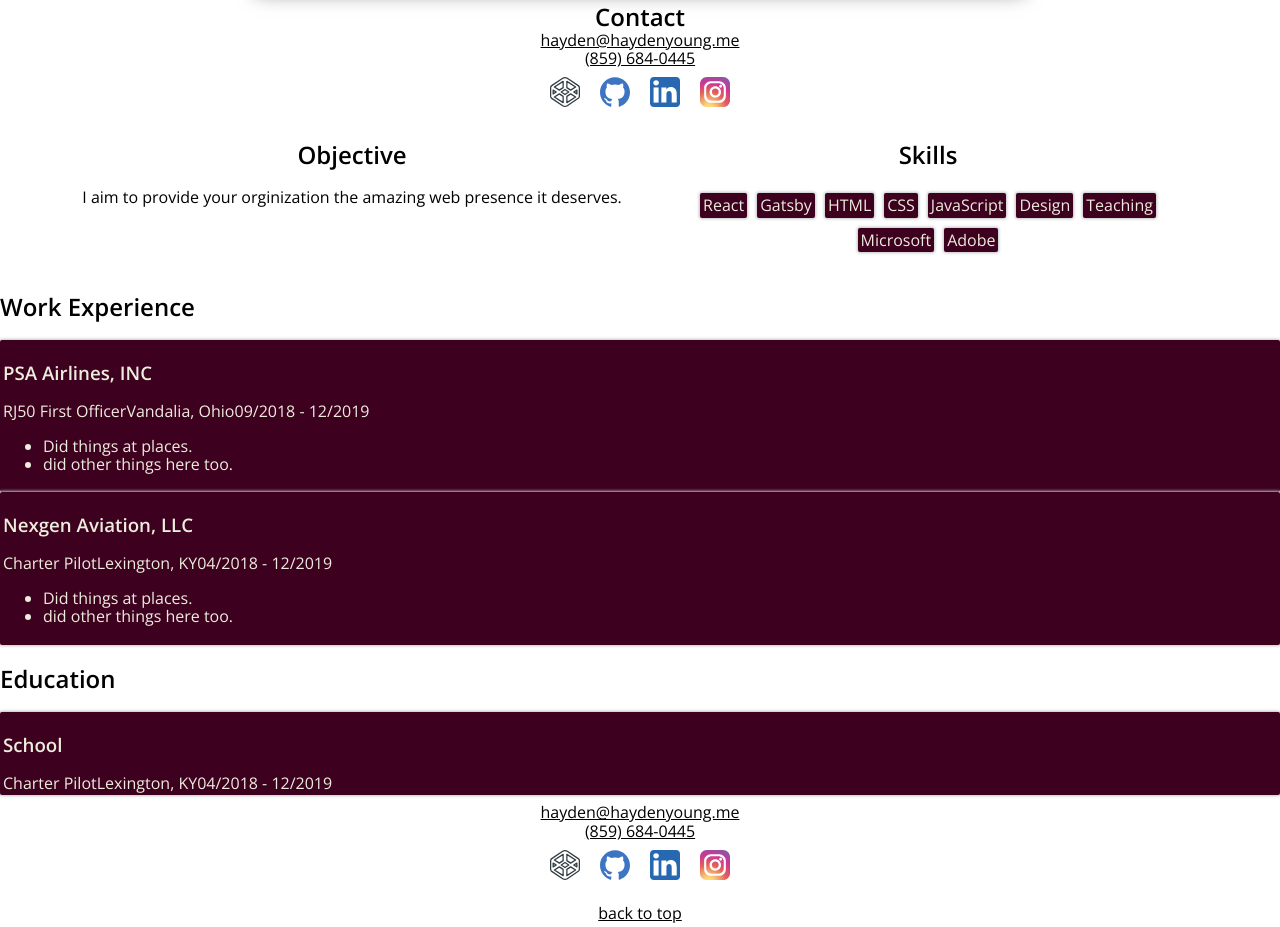
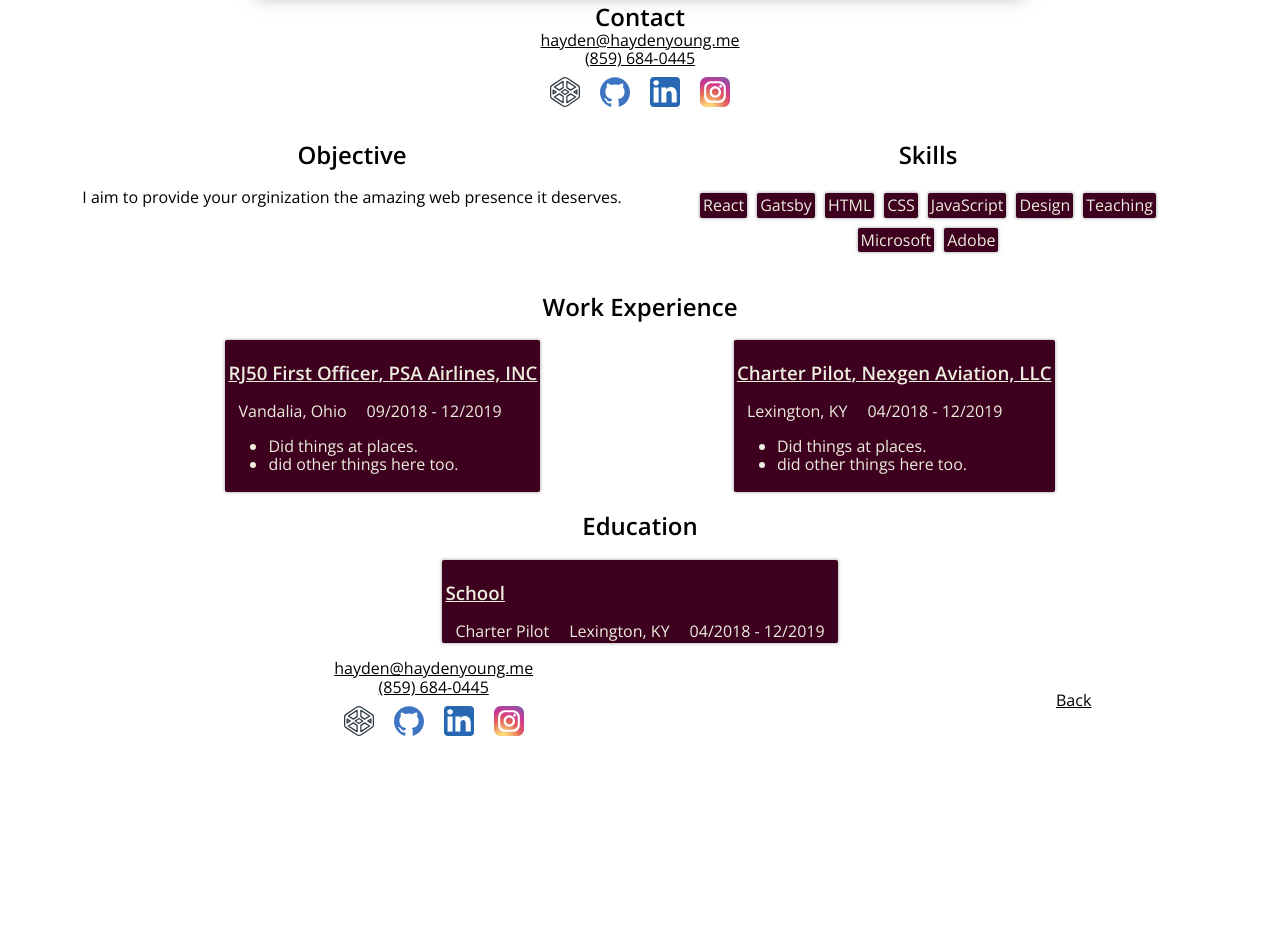
Before and after one commit to ztlhayden/resume_site_template, a Gatsby site: page / in a window 1280 px wide. Shown: the part 780-1707 px from the top of the page. After the commit the page ends 1537 px from the top, so only its background shows below. Built offline with nearby package versions, Linux system fonts and the light colour scheme; Gatsby itself is replaced by a stand-in of ours.

Commit message:
style footer

```diff
--- a/src/components/Contact/Contact.jsx
+++ b/src/components/Contact/Contact.jsx
@@ -24,10 +24,9 @@ const Contact = () => {
           <li><a href={`mailto: ${data.email}`}>{data.email}</a></li>
           <li><a href={`tel:+1 ${data.phone}`}>{data.phone}</a></li>
         </ul>
+
+        <SocialMedia />
       </div>
-
-      <SocialMedia />
-
     </div>
   )
 }
--- a/src/components/Experiance.jsx
+++ b/src/components/Experiance.jsx
@@ -36,8 +36,7 @@ const Experience = () => {
               const exp = i.node
               if (exp.frontmatter.school === false ) {
                 return <div className="item_container card" key={exp.id}>
-                        <h3>{exp.frontmatter.employer}</h3>
-                        <span className="title">{exp.frontmatter.title}</span>
+                        <h3>{exp.frontmatter.title}, {exp.frontmatter.employer}</h3>
                         <span className="location">{exp.frontmatter.location}</span>
                         <span className="dates">{exp.frontmatter.start_date} - {exp.frontmatter.end_date}</span>
                         <div className="duties" dangerouslySetInnerHTML={{__html: exp.html}}/>
--- a/src/components/Footer.jsx
+++ b/src/components/Footer.jsx
@@ -6,7 +6,7 @@ const Footer = () => {
   return (
     <div className="footer_wrapper">
       <Contact />
-      <button>back to top</button>
+      <button>Back</button>
     </div>
   )
 }
--- a/src/style/Base/_vars.scss
+++ b/src/style/Base/_vars.scss
@@ -1,3 +1,4 @@
 $color-primary: #2d2d2d;
 $color-secondary: #3E001F;
 $white: #ededdd;
+$black: #111111;
--- a/src/style/components/_Contact.scss
+++ b/src/style/components/_Contact.scss
@@ -15,7 +15,6 @@
       margin: 0 auto;
       padding: 0;
     }
-  }
 
     .social_media_container {
       div {
@@ -28,3 +27,4 @@
       }
     }
   }
+}
--- a/src/style/components/_Experience.scss
+++ b/src/style/components/_Experience.scss
@@ -0,0 +1,25 @@
+.experience_wrapper {
+  .exp_wrapper {
+    width: 95%;
+    margin: 0 auto;
+
+    h2 {
+      text-align: center;
+    }
+
+    .item_wrapper {
+      display: flex;
+      justify-content: space-evenly;
+
+      .item_container {
+        h3 {
+          text-decoration: underline;
+        }
+
+        span {
+          margin: 0 10px;
+        }
+      }
+    }
+  }
+}
--- a/src/style/components/_Footer.scss
+++ b/src/style/components/_Footer.scss
@@ -1,5 +1,6 @@
 .footer_wrapper {
-  height: 25px;
+  display: flex;
+  padding: 8px 0;
 
   button {
     display: block;
@@ -16,5 +17,8 @@
     h2 {
       display: none;
     }
+
+    .contact_info {
+    }
   }
 }
```
Lines whose indentation alone changed are shown as unchanged.
